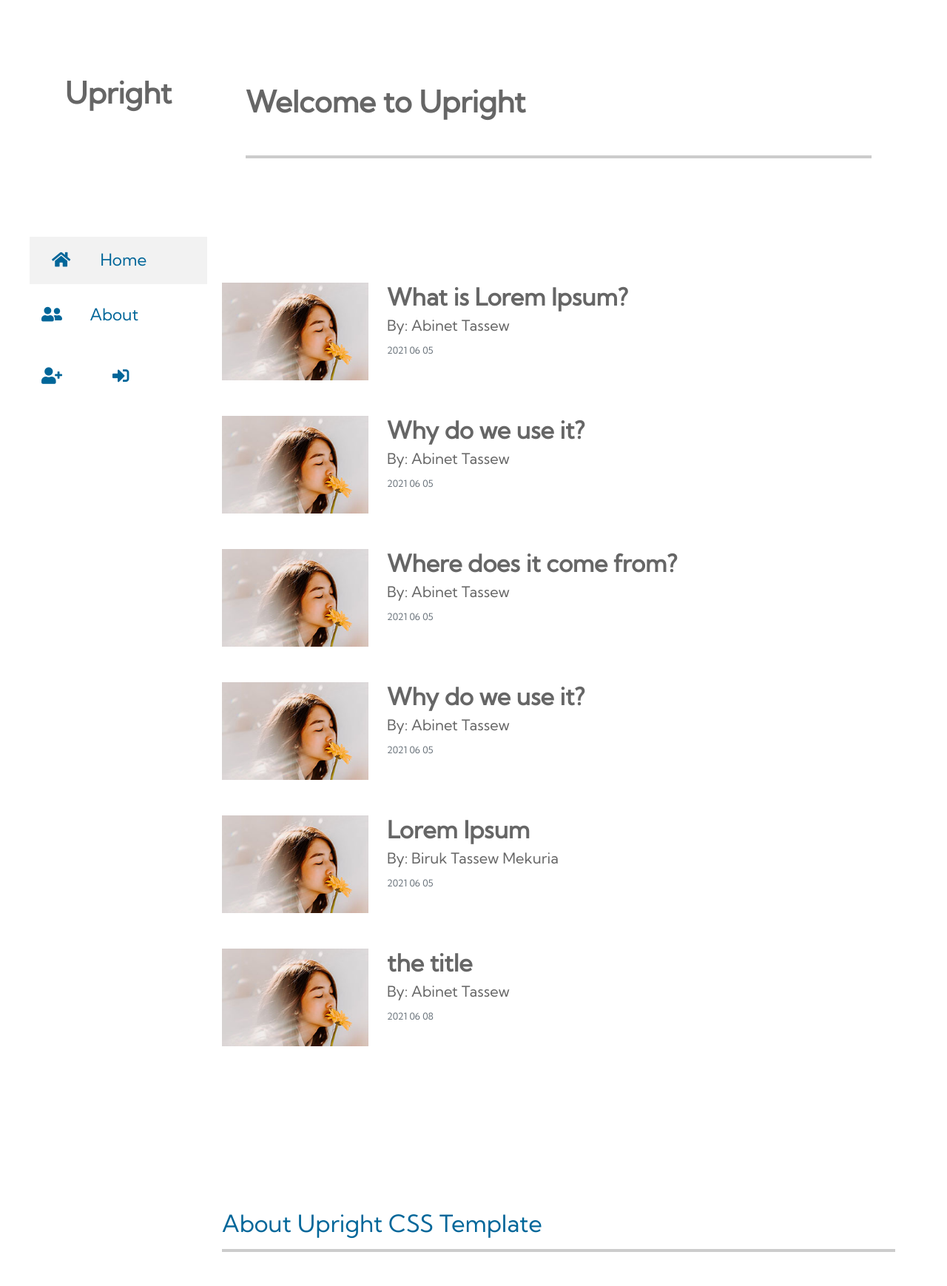
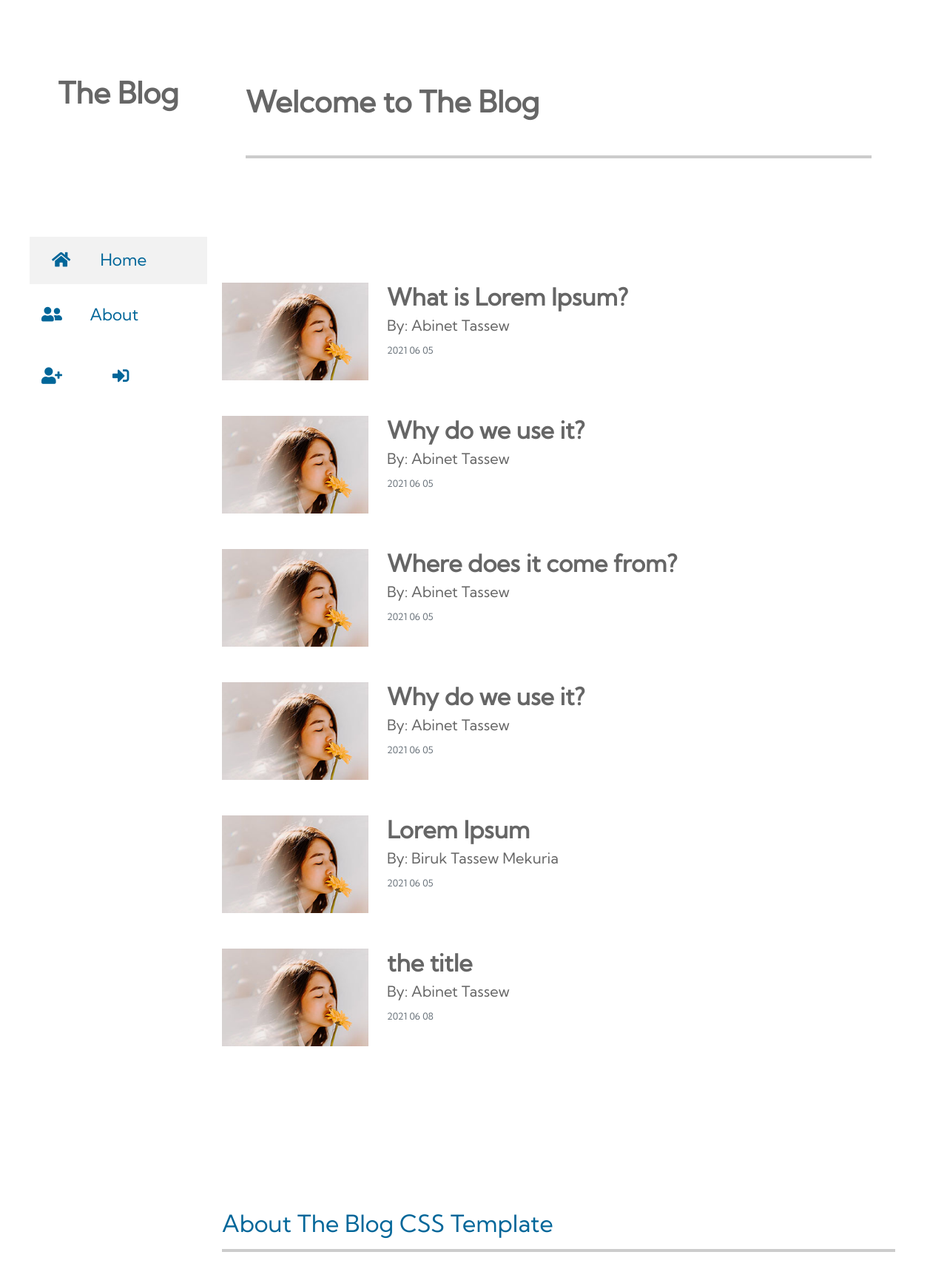
Before and after one commit to abinet1/Flask_blog, a Flask app: page / in a window 1280 px wide. Shown: the top 1738 px of the page at 74% size. Run offline with Flask 2, Linux system fonts and the light colour scheme; data comes from the database, SQL or seed files in the repository; some libraries are stand-ins or nearby versions.

Commit message:
fourth commit problem fixing

```diff
--- a/Flask_blog/templates/index.html
+++ b/Flask_blog/templates/index.html
@@ -31,7 +31,7 @@ https://templatemo.com/tm-555-upright
                     </button>
                     <div>
                         <div class="tm-brand-box">
-                            <h1 style="font-weight: 900;color: #666666;">Upright</h1>
+                            <h1 style="font-weight: 900;color: #666666;">The Blog</h1>
                         </div>
                         <ul id="tm-main-nav">
                             <li class="nav-item">
@@ -97,7 +97,7 @@ https://templatemo.com/tm-555-upright
                 <div class="tm-section-wrap">
                     <section id="home" class="tm-section">
                         <div class="jumbotron" style="background-color: white;">
-                            <h1 class="display-5" style="font-weight: 900;font: bold;">Welcome to Upright</h1>
+                            <h1 class="display-5" style="font-weight: 900;font: bold;">Welcome to The Blog</h1>
                             <br/>
                             <hr class="mb-5">
                         </div>
@@ -196,7 +196,7 @@ https://templatemo.com/tm-555-upright
                         <br>
                             <br><br>
                             <br>
-                        <h2 class="tm-text-primary">About Upright CSS Template</h2>
+                        <h2 class="tm-text-primary">About The Blog CSS Template</h2>
                         <hr class="mb-5">
 
                         <div class="row tm-row-about">
```
